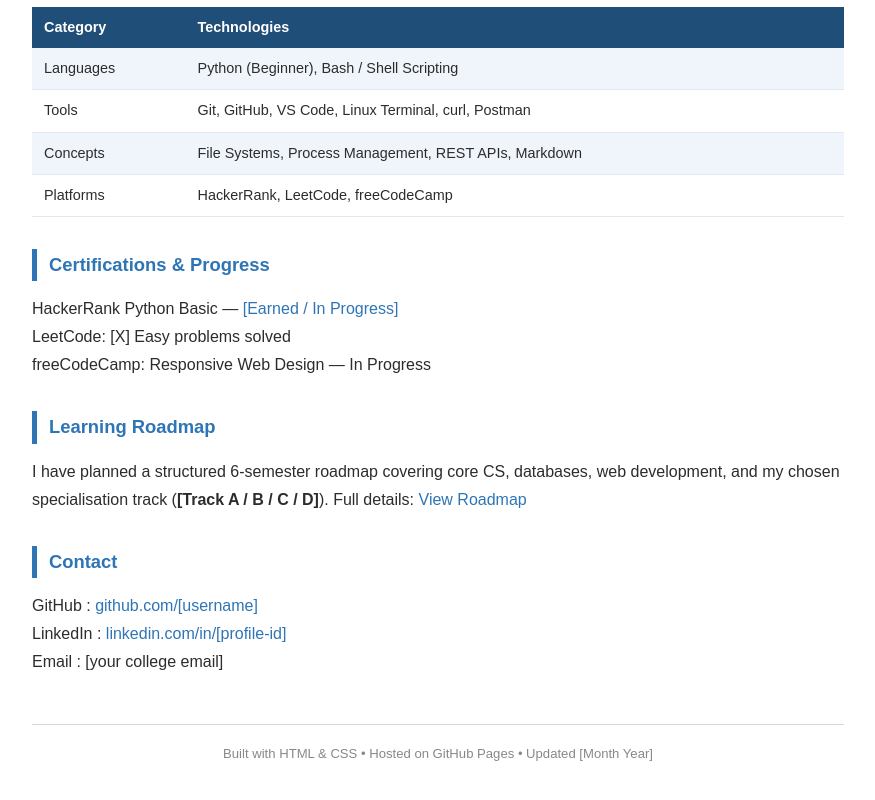
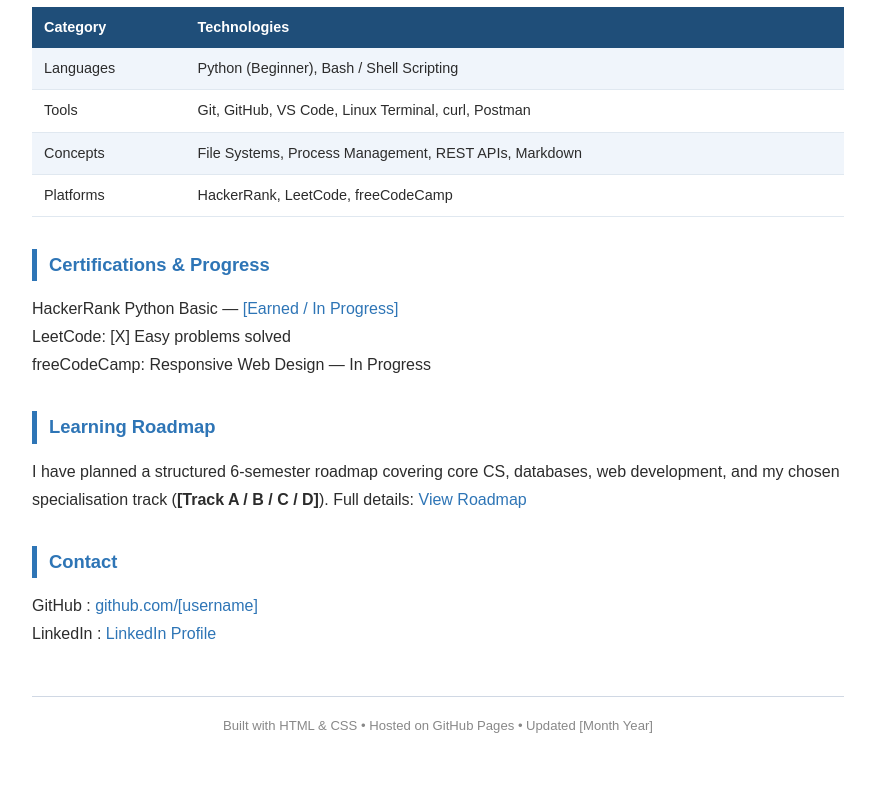
Before and after one commit to anshusingh9594-cloud/developer-portfolio, a plain HTML site: page index.html in a window 1280 px wide. Shown: the part 938-1738 px from the top of the page, without its empty margins (202-1077 px from the left). Drawn offline with Linux system fonts and the light colour scheme.

Commit message:
Update LinkedIn profile URL

```diff
--- a/index.html
+++ b/index.html
@@ -252,18 +252,12 @@ View Roadmap
 
 <p>LinkedIn :
 
-<a href="https://linkedin.com/in/www.linkedin.com/in/anshu-singh-033b13430">linkedin.com/in/[profile-id]</a></p>
-
-<p>Email    : [your college email]</p>
+<a href="https://www.linkedin.com/in/anshu-singh-033b13430" target="_blank">LinkedIn Profile</a></p>
 
 <footer>
 
 Built with HTML & CSS • Hosted on GitHub Pages •
-
 Updated [Month Year]
-
 </footer>
-
 </body>
-
 </html>
```
